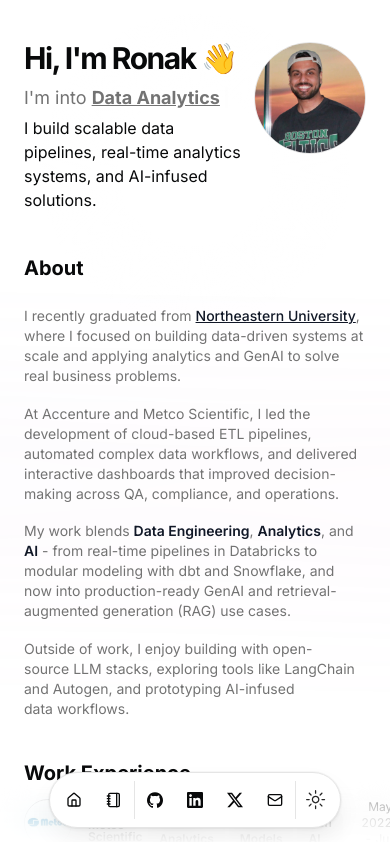
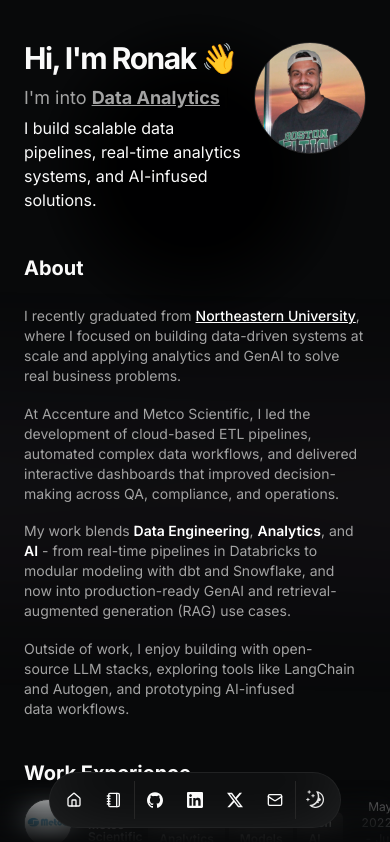
Before and after one commit to Ronakmishra/portfolio, a Next.js app: page / in a window 390 px wide. Shown: the top 842 px of the page. Built offline with nearby package versions, Linux system fonts and the light colour scheme.

Commit message:
feat: enable mobile dark theme

```diff
--- a/src/app/layout.tsx
+++ b/src/app/layout.tsx
@@ -77,7 +77,7 @@
           fontSans.variable
         )}
       >
-        <ThemeProvider attribute="class" defaultTheme="light">
+        <ThemeProvider attribute="class" defaultTheme="system">
           <TooltipProvider delayDuration={0}>
             {children}
             <Navbar />
--- a/src/components/theme-provider.tsx
+++ b/src/components/theme-provider.tsx
@@ -1,8 +1,40 @@
 "use client";
 
-import { ThemeProvider as NextThemesProvider } from "next-themes";
+import { ThemeProvider as NextThemesProvider, useTheme } from "next-themes";
 import { ThemeProviderProps } from "next-themes/dist/types";
+import { useEffect } from "react";
 
 export function ThemeProvider({ children, ...props }: ThemeProviderProps) {
-  return <NextThemesProvider {...props}>{children}</NextThemesProvider>;
+  return (
+    <NextThemesProvider {...props}>
+      <MobileDarkMode />
+      {children}
+    </NextThemesProvider>
+  );
 }
+
+function MobileDarkMode() {
+  const { setTheme } = useTheme();
+
+  useEffect(() => {
+    const storedTheme =
+      typeof window !== "undefined" ? localStorage.getItem("theme") : null;
+
+    if (!storedTheme) {
+      const isMobile =
+        typeof navigator !== "undefined" &&
+        /Mobi|Android|iPhone|iPad|iPod|BlackBerry|IEMobile|Opera Mini/i.test(
+          navigator.userAgent
+        );
+
+      const isSmallViewport =
+        typeof window !== "undefined" ? window.innerWidth < 768 : false;
+
+      if (isMobile || isSmallViewport) {
+        setTheme("dark");
+      }
+    }
+  }, [setTheme]);
+
+  return null;
+}
```
